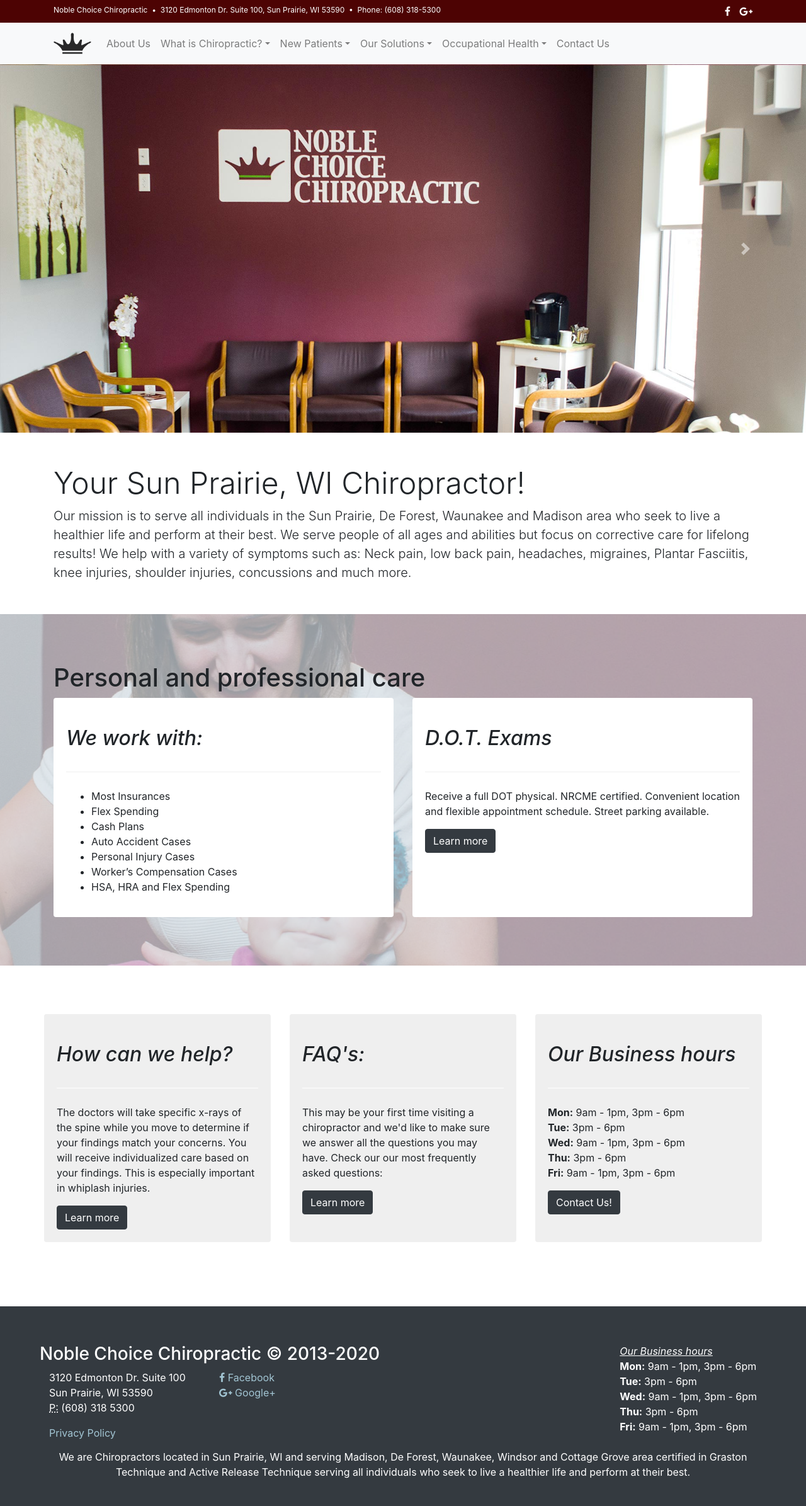
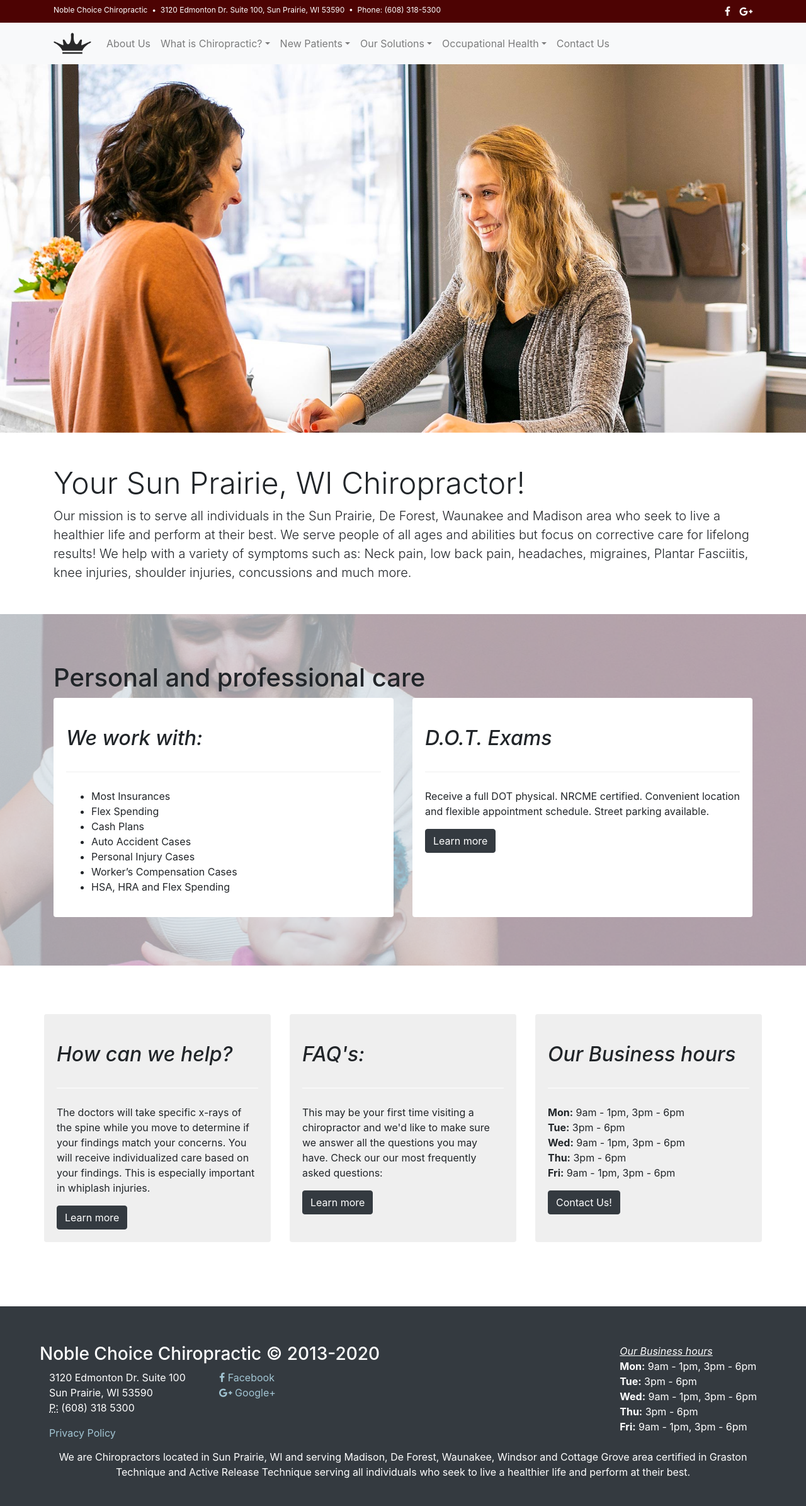
Before and after one commit to ajwahlb/nobleChoice, a Jekyll site: the page built from index.html, in a window 1280 px wide. Shown: the whole page at 63% size. Built offline with Jekyll 4.4.1, drawn with Linux system fonts in a browser that asks for light colours; nearby versions of some CDN libraries.

Commit message:
Update main.css

```diff
--- a/css/main.css
+++ b/css/main.css
@@ -92,13 +92,13 @@
     height: 100%;
 }
 .hp-s1{
-    background: url(/images/hp/ncc-5.jpg) no-repeat top center/cover;
+    background: url(/images/hp/slider-1.jpg) no-repeat top center/cover;
 }
 .hp-s2{
-    background: url(/images/hp/ncc-3.jpg) no-repeat top center/cover;
+    background: url(/images/hp/slider-2.jpg) no-repeat top center/cover;
 }
 .hp-s3{
-    background: url(/images/hp/ncc-4.jpg) no-repeat center center/cover;
+    background: url(/images/hp/slider-3.jpg) no-repeat center center/cover;
 }
 
 /* Map */
```
